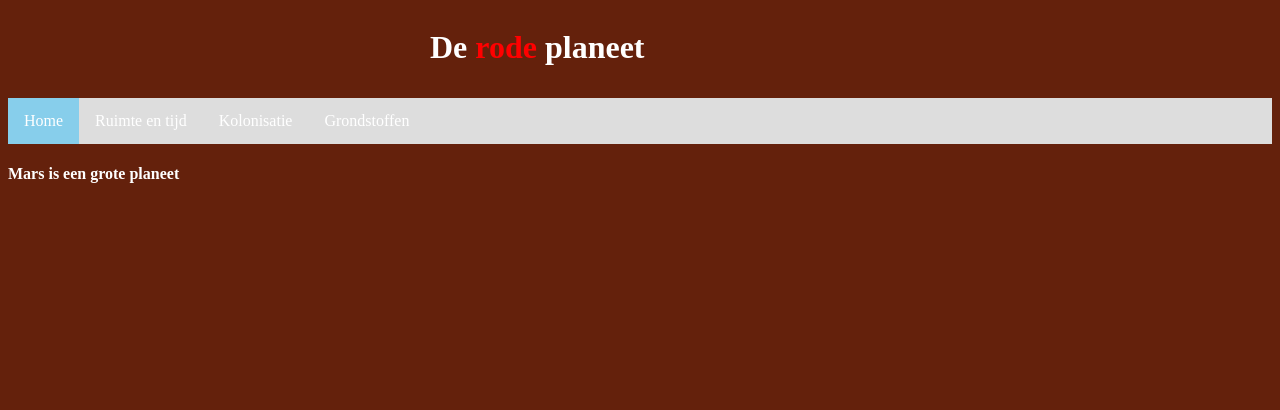
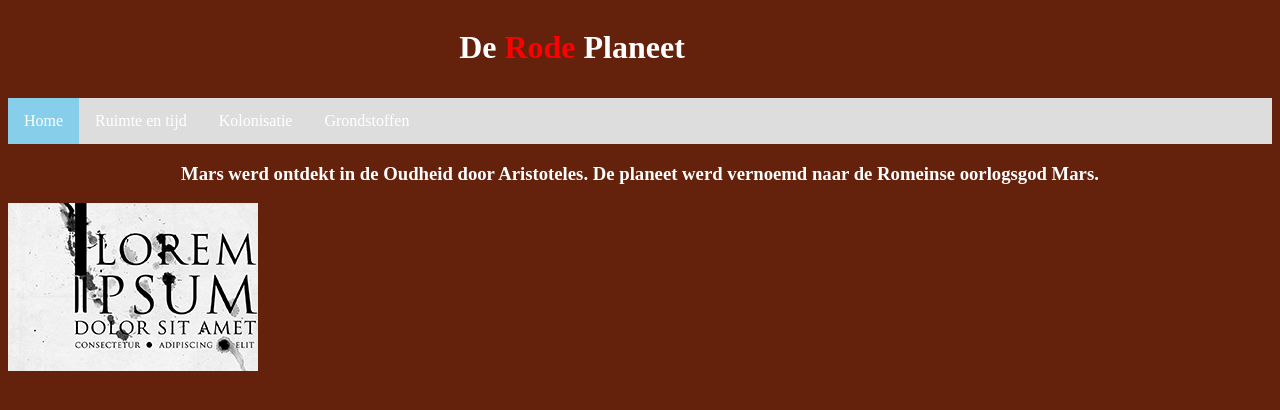
Before and after one commit to emmaus-4v/website-4vin2-Milan, a plain HTML site: page home.html in a window 1280 px wide. Drawn offline with Linux system fonts and the light colour scheme.

Commit message:
afbeelding

```diff
--- a/home.html
+++ b/home.html
@@ -7,8 +7,11 @@
         <link rel="stylesheet" href="style.css">
             </head>
      <body>
-      <div id="h1"><h1>De <span id="rood">rode</span> planeet</h1></div><br><br><br><br><br>
-      <div id="menu"><nav>
+   <main>
+       <header><h1 id="h1">De <span id="rood">Rode</span> Planeet</h1><br><br><br><br><br>
+    </header>
+
+       <nav>
         <ul>
             <li><a class="active" href="home.html">Home</a></li>
             <li><a href="ruimteentijd.html">Ruimte en tijd</a></li>
@@ -17,8 +20,9 @@
         </ul>
     </nav>
 
-      </div>
-      <div id="h4"><h4>Mars is een grote planeet</h4></div>
 
+      <div id="h3"><h3>Mars werd ontdekt in de Oudheid door Aristoteles. De planeet werd vernoemd naar de Romeinse oorlogsgod Mars.</h3></div>
+      <img src="afbeeldingen/loremipsum.jpg">
+    </main>
     </body>
 </html>
--- a/style.css
+++ b/style.css
@@ -1,9 +1,10 @@
-#h4 {font-family:initial}
+#h3 {font-family:initial;
+text-align: center;}
 #rood{color:red}
 #h1{
     position: absolute;
     right: 550px;
-    width:300px;
+ width:300px;
 }
 body {background-color: rgb(100, 33, 12);
 color:white}
@@ -29,7 +30,7 @@ html, body {
 
 main {
     margin: 0 auto;
-    width: 700px;
+
     position: relative;
 }
 
```
Also changed, not shown: grondstoffen.html (+1 -1 lines), 1 other file.
